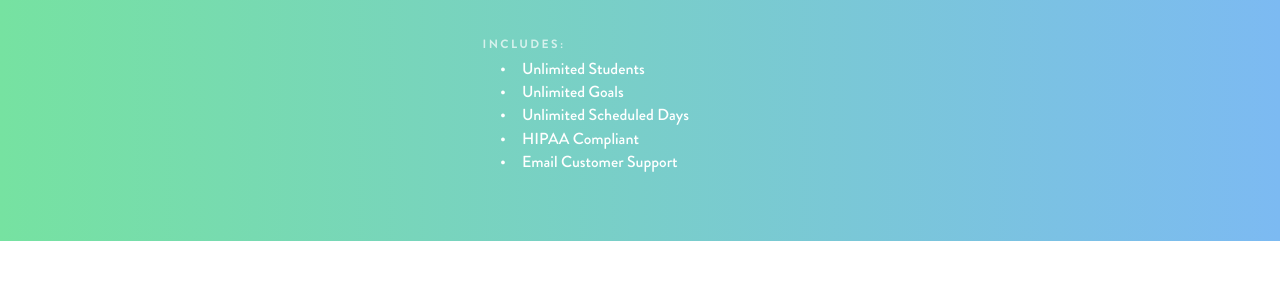
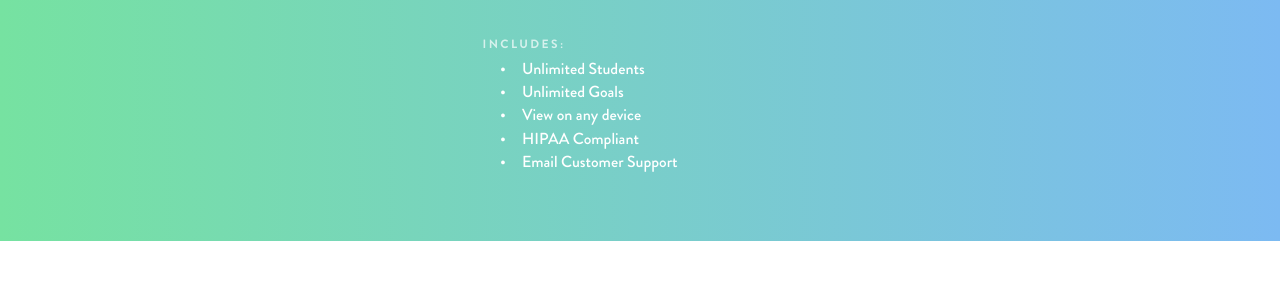
Before and after one commit to swivelscheduler/swivelscheduler.com, a Jekyll site: the page built from index.md, in a window 1280 px wide. Shown: the part 1622-1920 px from the top of the page. Built offline with Jekyll 4.4.1, drawn with Linux system fonts in a browser that asks for light colours.

Commit message:
Updated Index

```diff
--- a/index.md
+++ b/index.md
@@ -34,7 +34,7 @@ pricing_body_header: 'Includes:'
 pricing_body_list:
 - Unlimited Students
 - Unlimited Goals
-- Unlimited Scheduled Days
+- View on any device
 - HIPAA Compliant
 - Email Customer Support
 contact_heading: Coming Soon
```
